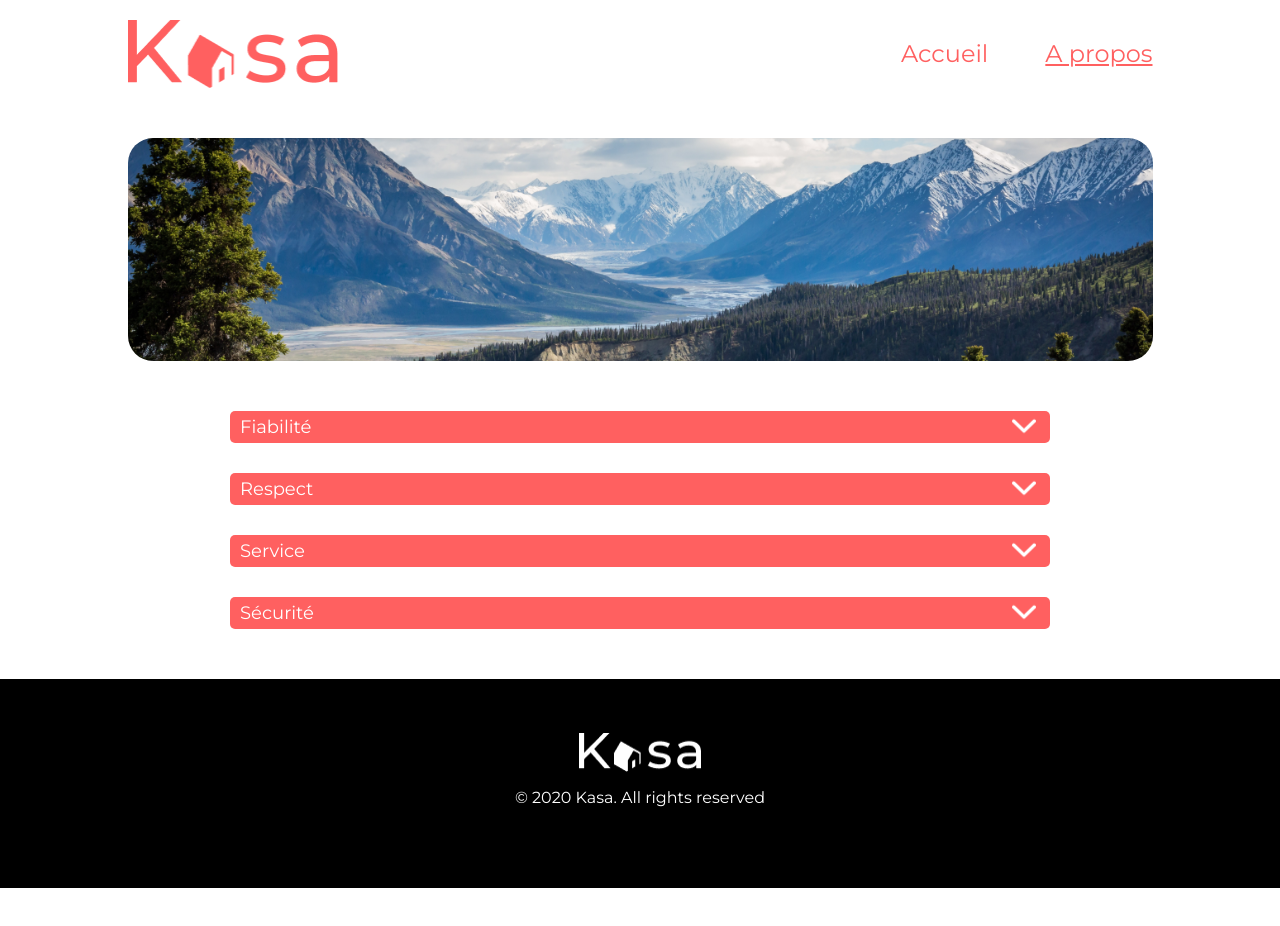
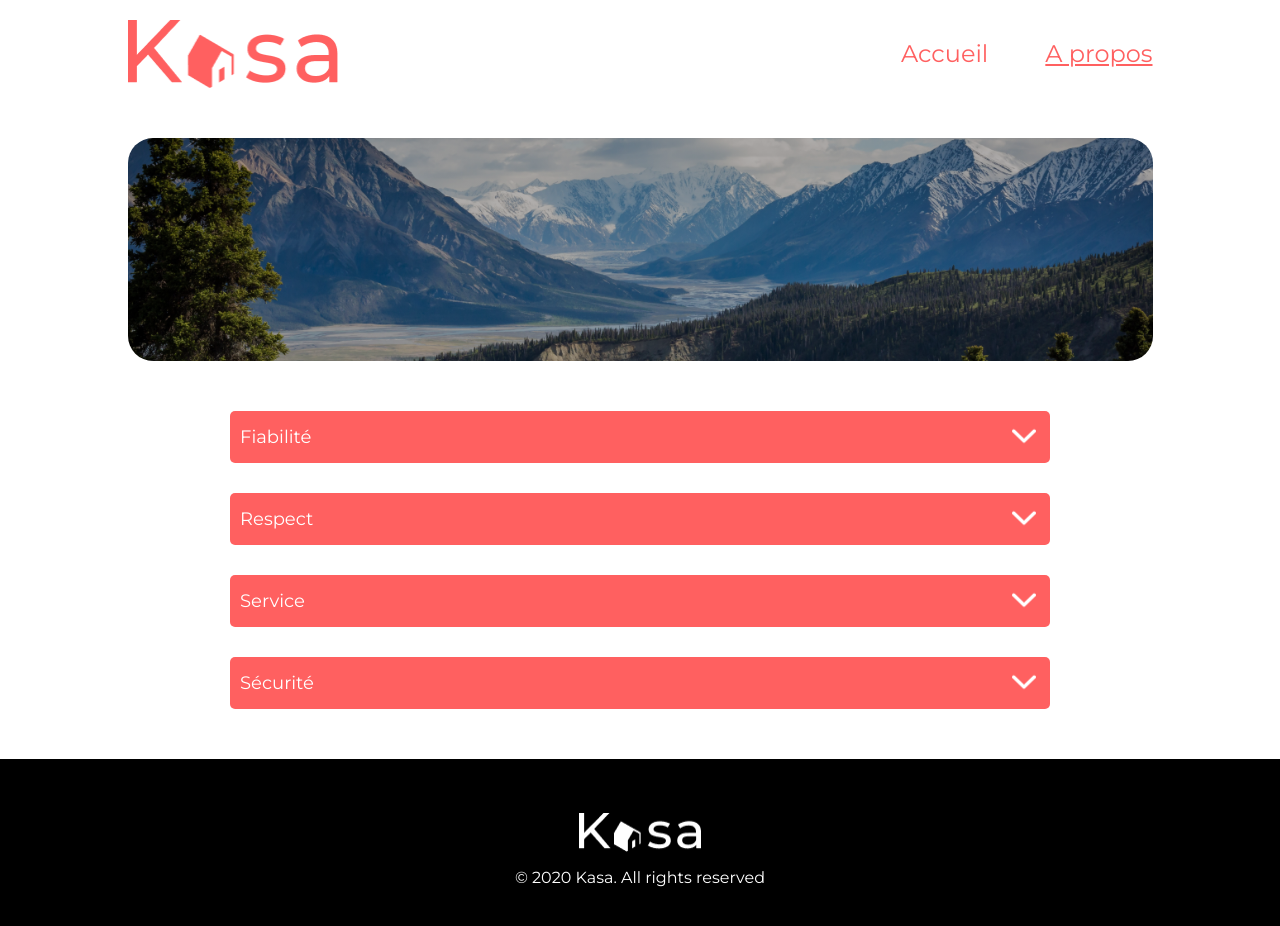
Before and after one commit to tetyanachouteau/P11Kasa, a React (Create React App) app: page /info in a window 1280 px wide. Shown: the top 926 px of the page. Before the commit the page ends 888 px from the top, so only its background shows below. Built offline with nearby package versions, Linux system fonts and the light colour scheme.

Commit message:
Mise à jour générale CSS

```diff
--- a/src/components/Banner.jsx
+++ b/src/components/Banner.jsx
@@ -3,7 +3,7 @@ import styles from './Banner.module.css';
 
 function Banner({ title, image }) {
   const background = {
-    backgroundImage: "url(" + image + ")"
+    backgroundImage: "linear-gradient(rgba(0, 0, 0, 0.3),rgba(0, 0, 0, 0.3)), url(" + image + ")"
   }
 
   return (
--- a/src/components/Banner.module.css
+++ b/src/components/Banner.module.css
@@ -2,7 +2,6 @@
   background-repeat: no-repeat;
   /* Évite la répétition de l'image */
   background-position: center center;
-  background-blend-mode: darken;
   /* Centre l'image horizontalement et verticalement */
   background-size: cover;
   text-align: center;
--- a/src/components/Card.jsx
+++ b/src/components/Card.jsx
@@ -6,7 +6,7 @@ function Card({ data }) {
   const { title, cover, id } = data;
 
   const background = {
-    "backgroundImage": "url(" + cover + ")"
+    "backgroundImage": "linear-gradient(180deg, rgba(255, 255, 255, 0) 0%, rgba(0, 0, 0, 0.5) 100%) , url(" + cover + ")"
   }
 
   return (
--- a/src/components/Card.module.css
+++ b/src/components/Card.module.css
@@ -4,7 +4,6 @@
   display: block;
   background-position: center center;
   border-radius: 10px;
-  box-shadow: inset 0px -40px 64px 4px rgba(0, 0, 0, 0.5);
   display: flex;
   justify-content: left;
   align-items: flex-end;
--- a/src/components/Collapse.module.css
+++ b/src/components/Collapse.module.css
@@ -7,12 +7,13 @@
   font-family: Montserrat;
   font-size: 18px;
   font-weight: 500;
-  line-height: 32px;
+  line-height: 52px;
   letter-spacing: 0em;
   text-align: left;
   color: #fff;
   display: flex;
   justify-content: space-between;
+  align-items: center;
   border-radius: 5px;
   padding: 0 10px;
   z-index: 1;
--- a/src/components/Layout.module.css
+++ b/src/components/Layout.module.css
@@ -6,4 +6,5 @@
   .layout main,header {
     max-width: 1025px;
     margin: 50px auto;
+    padding: 0 10px;
   }
--- a/src/components/Tags.module.css
+++ b/src/components/Tags.module.css
@@ -16,5 +16,6 @@
     line-height: 20px;
     letter-spacing: 0em;
     text-align: center;
-    width: 115px;
+    min-width: 115px;
+    white-space: nowrap;
 }
--- a/src/pages/location.jsx
+++ b/src/pages/location.jsx
@@ -24,7 +24,7 @@ function Location() {
           </div>
           <div>
             <div className={styles.profil}>
-              <h2>{logement.host.name}</h2>
+              <h2>{logement.host.name.split(" ").map((el,index) => <>{el}<br></br></>  )}</h2>
               <img src={logement.host.picture} alt="profil"></img>
             </div>
             <Rating rating={logement.rating}></Rating>
--- a/src/pages/location.module.css
+++ b/src/pages/location.module.css
@@ -30,27 +30,28 @@
     margin: 0;
 }
 
-.location .profil{
+.location .profil {
     display: flex;
     flex-direction: row;
-    align-items: flex-start;
-    gap:10px;
-    justify-content: space-between;
+    align-items: center;
+    gap: 10px;
+    min-width: 185px;
+    justify-content: right;
 }
 
 .location .profil h2 {
     font-family: Montserrat;
-font-size: 18px;
-font-weight: 500;
-line-height: 26px;
-letter-spacing: 0em;
-text-align: right;
+    font-size: 18px;
+    font-weight: 500;
+    line-height: 26px;
+    letter-spacing: 0em;
+    text-align: right;
 }
 
 .location .profil img {
-    border-radius: 20px;
-    height: 40px;
-    width: 40px;
+    border-radius: 32px;
+    height: 64px;
+    width: 64px;
 }
 
 .location .mid {
```
